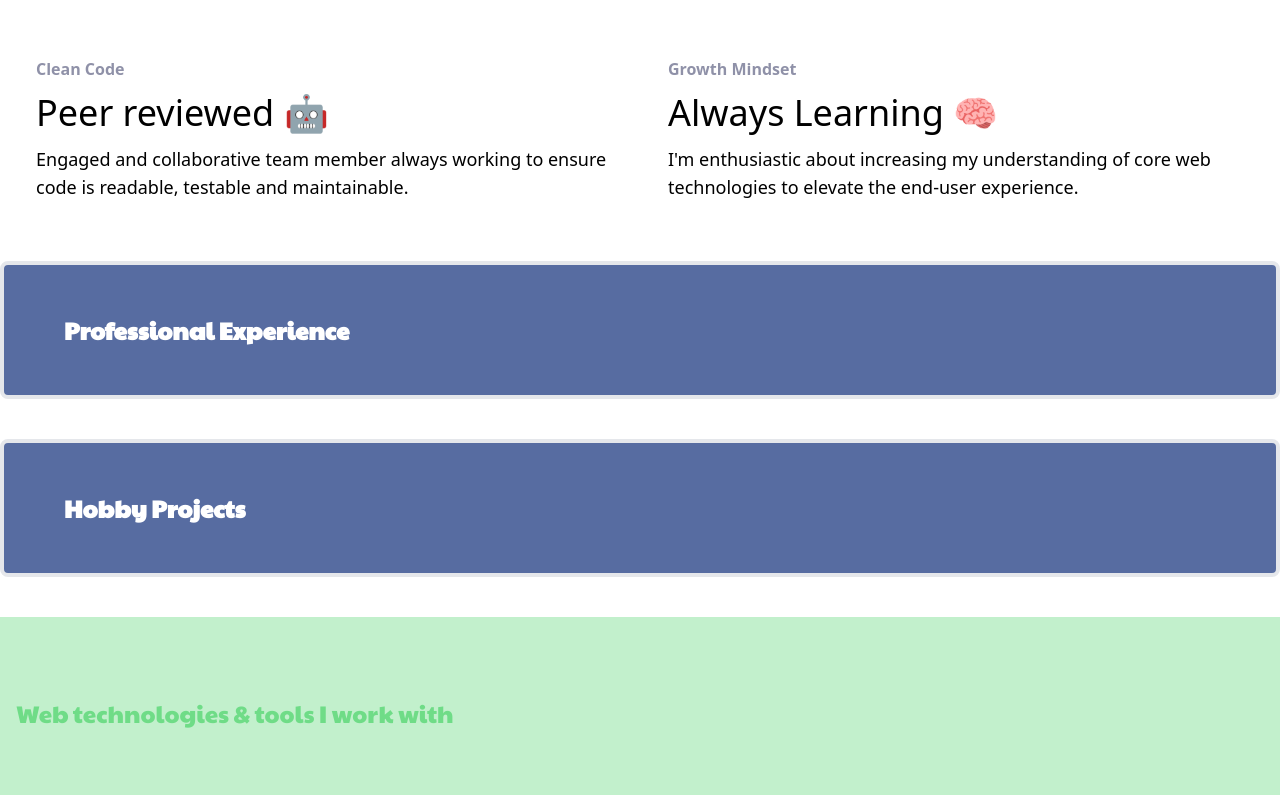
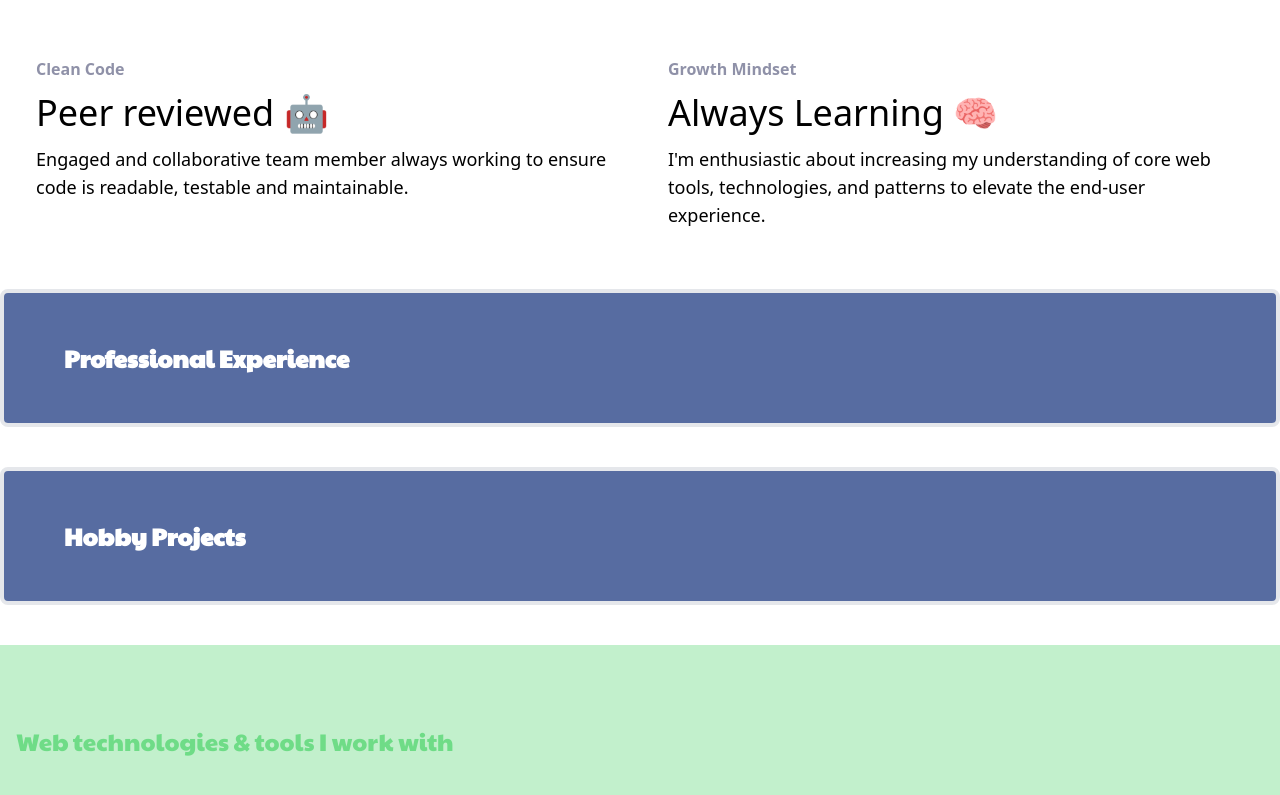
Before and after one commit to beazergood/db-portfolio, a Next.js app: page / in a window 1280 px wide. Shown: the part 1103-1898 px from the top of the page. Built offline with nearby package versions, Linux system fonts and the light colour scheme; some icons are missing; a web font is replaced by a local one.

Commit message:
fix: typo

```diff
--- a/src/components/portfolio/About/index.tsx
+++ b/src/components/portfolio/About/index.tsx
@@ -57,7 +57,7 @@ export const About: React.FC<AboutProps> = () => {
               Always Learning 🧠
             </p>
             <p className="text-lg text-">
-              I'm enthusiastic about increasing my understanding of core web technologies to elevate the end-user experience.
+              I'm enthusiastic about increasing my understanding of core web tools, technologies, and patterns to elevate the end-user experience.
             </p>
           </div>
         </div>
```
